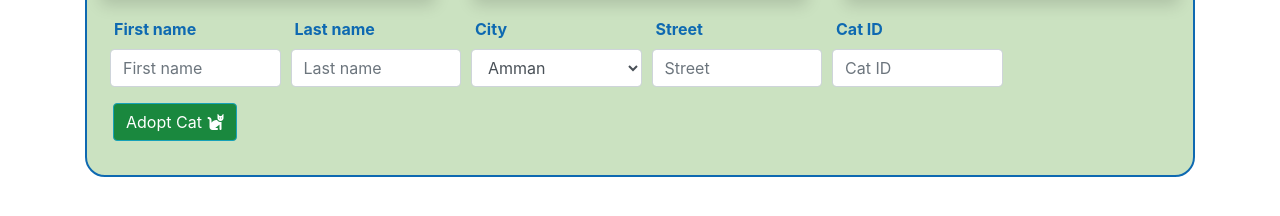
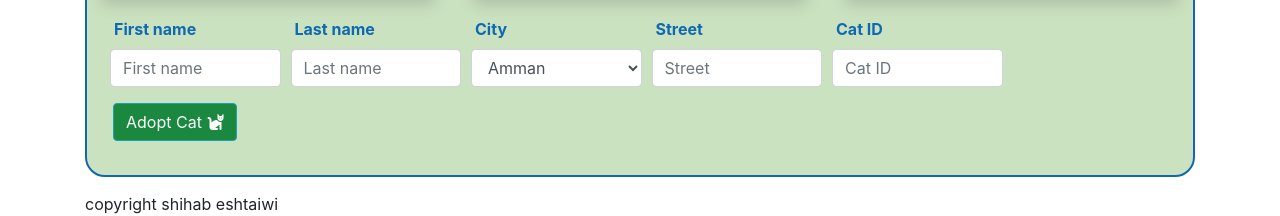
Before and after one commit to mreshtaiwi/CatAdoption, a plain HTML site: page index.html in a window 1280 px wide. Shown: the part 1262-1478 px from the top of the page. Before the commit the page ends 1454 px from the top, so only its background shows below. Drawn offline with Linux system fonts and the light colour scheme; no server answers.

Commit message:
this commit is using termial git

```diff
--- a/index.html
+++ b/index.html
@@ -67,5 +67,8 @@
 	   	 </div>
 
 	   </div>
+	   <footer>
+		   copyright shihab eshtaiwi
+	   </footer>
   </body>
 </html>
```
